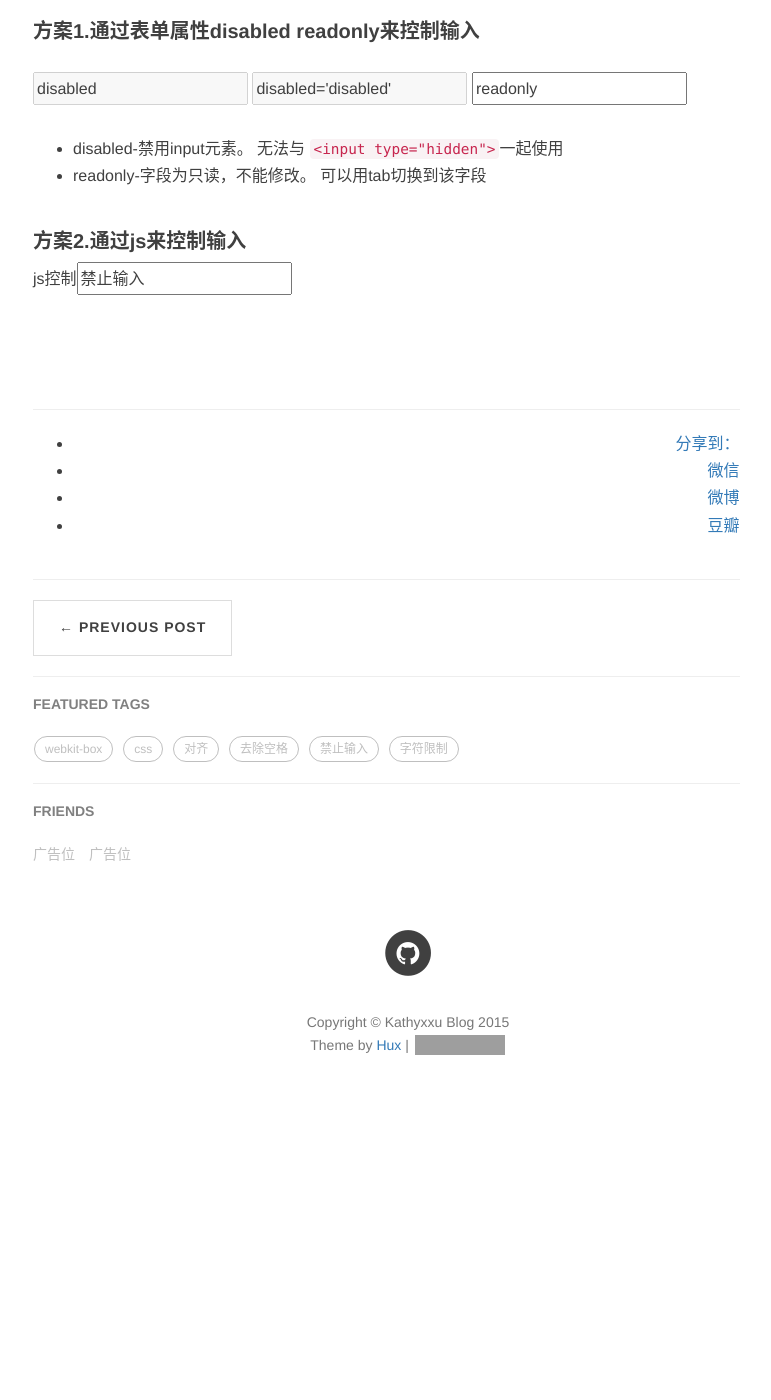
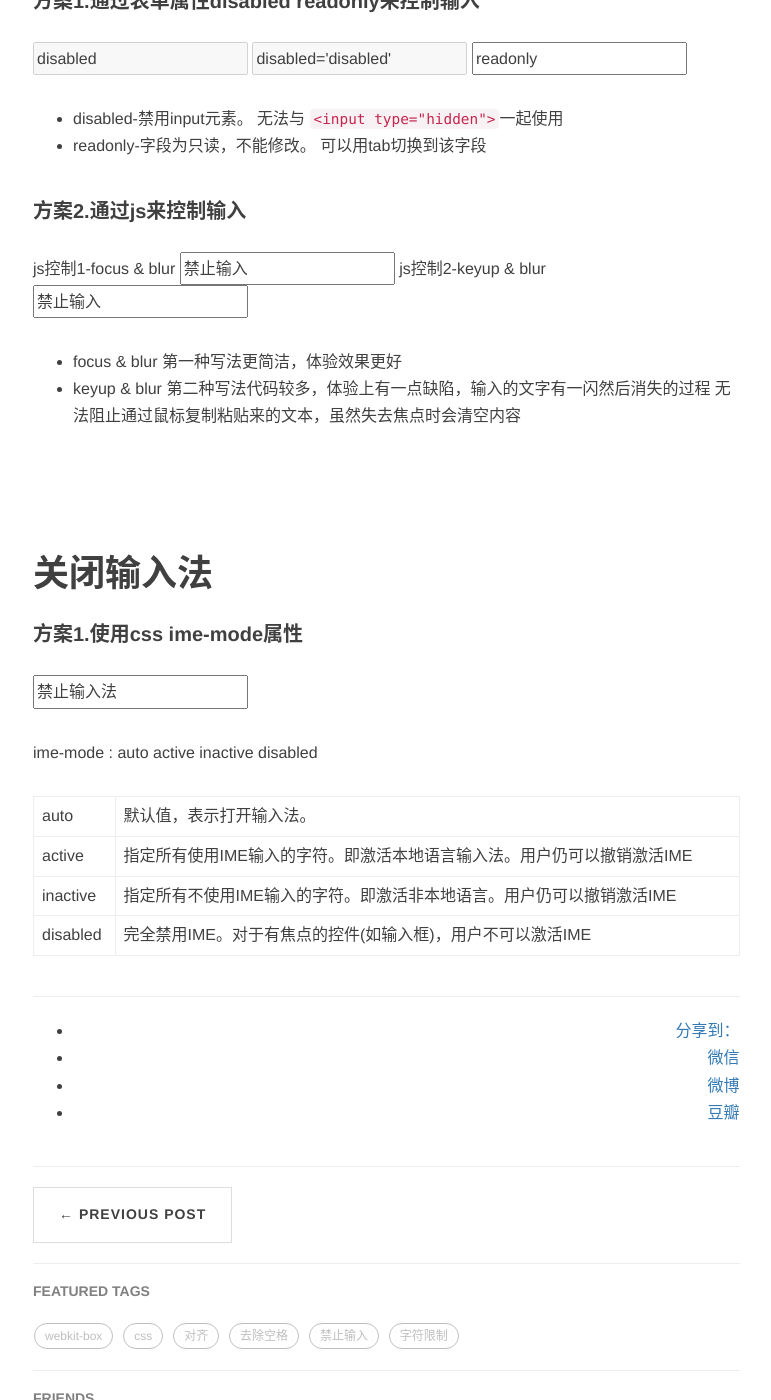
Before and after one commit to kathyxxu/kathyxxu.github.io, a Jekyll site: the page built from _posts/2015-11-14-form.markdown, in a window 1280 px wide and 1400 px high, scrolled down 1049 px. Shown: the whole window, without its empty margins (232-1003 px from the left). Built offline with Jekyll 4.4.1, drawn with Linux system fonts in a browser that asks for light colours; nearby versions of some CDN libraries; comment, search, counter and statistics services are not loaded; before the commit the page ends 2199 px from its top, so only the background shows below that; grey boxes are pictures that could not be loaded.

Commit message:
update source

```diff
--- a/_posts/2015-11-14-form.markdown
+++ b/_posts/2015-11-14-form.markdown
@@ -12,14 +12,16 @@ tags:
 ---
 
 # 1.去除字符串左右两边的空格 #
-<textarea id="tvalue" width="500" height="200">  我的左右两边都有空格   </textarea>
-<input type="button" id="tbtn" value="过滤">
-
-<script>
+<div>
+	<textarea id="tvalue" width="500" height="200">  我的左右两边都有空格   </textarea><br/>
+	<input type="button" id="tbtn" value="过滤">
+</div>
+<script type="text/javascript">
 	var tvalue = document.getElementById("tvalue"),
 		tbtn = document.getElementById("tbtn");
 
 	tbtn.onclick = function() {
+		console.log(1111, tvalue.value)
 		tvalue.value = tvalue.value.replace(/^(\s|\u00A0)+|(\s|\u00A0)+$/g, "")
 	}
 </script>
@@ -28,15 +30,16 @@ tags:
 
 # 2.验证用户是否输入 #
 <div>
-	<input type="text" id="tvalue2" value="xx"/>
-	<input type="button" id="tbtn2" value="验证是否为空"/>
+	<input type="text" id="cvalue" value="kathyxxu"/>
+	<input type="button" id="cbtn" value="验证是否为空"/>
 </div>
-<script>
-	var tvalue = document.getElementById("tvalue2"),
-		tbtn = document.getElementById("tbtn2");
+<script type="text/javascript">
+	var cvalue = document.getElementById("cvalue"),
+		cbtn = document.getElementById("cbtn");
 
-	tbtn.onclick = function() {
-		if(!tvalue.value.replace(/^(\s|\u00A0)+|(\s|\u00A0)+$/g, "")){
+	cbtn.onclick = function() {
+		console.log(222, cvalue.value)
+		if(!cvalue.value.replace(/^(\s|\u00A0)+|(\s|\u00A0)+$/g, "")){
 			alert('empty input')
 		}else{
 			alert('not empty input')
@@ -44,6 +47,7 @@ tags:
 	}
 </script>
 <br/><br/>
+
 
 
 # 3.禁止输入 #
@@ -58,14 +62,59 @@ tags:
 * readonly-字段为只读，不能修改。
   可以用tab切换到该字段
 
+
 #### 方案2.通过js来控制输入 ####
-<div>js控制<input type="text" value="禁止输入" id="noInput"/></div>
+js控制1-focus & blur <input type="text" value="禁止输入" id="noInput1"/>
+js控制2-keyup & blur <input type="text" value="禁止输入" id="noInput2"/>
 
-<script>
-	var _noInput = document.getElementById("noInput");
+* focus & blur
+  第一种写法更简洁，体验效果更好
+* keyup & blur
+  第二种写法代码较多，体验上有一点缺陷，输入的文字有一闪然后消失的过程
+  无法阻止通过鼠标复制粘贴来的文本，虽然失去焦点时会清空内容
 
-	_noInput.onfocus = function() {
-		_noInput.blur();
+<script type="text/javascript">
+	var _noInput1 = document.getElementById("noInput1");
+	var _noInput2 = document.getElementById("noInput2");
+
+	_noInput1.onfocus = function() {
+		_noInput1.blur();
+	}
+
+	_noInput2.onkeyup = _noInput2.onblur = function() {
+		this.value = "";
 	}
 </script>
 <br/><br/>
+
+
+
+# 关闭输入法 #
+#### 方案1.使用css ime-mode属性 ####
+<input type="text" id="banInputMethod" value="禁止输入法"/>
+
+ime-mode : auto  active  inactive  disabled
+
+auto | 默认值，表示打开输入法。
+active | 指定所有使用IME输入的字符。即激活本地语言输入法。用户仍可以撤销激活IME
+inactive | 指定所有不使用IME输入的字符。即激活非本地语言。用户仍可以撤销激活IME
+disabled | 完全禁用IME。对于有焦点的控件(如输入框)，用户不可以激活IME
+
+<script type="text/javascript">
+	function banInputMethod(_elementArr) {
+		var arr = _elementArr,
+			self = this;
+		if(!(_elementArr instanceof Array)) {
+			arr = [_elementArr];
+		}
+		for(var i=0, arrLen=arr.length; i<arrLen; i++) {
+			var arrI = arr[i];
+			arrI.onfocus = function() {
+				// 兼容除了chrome之外的浏览器
+				this.style.imeMode = 'disabled'
+			}
+		}
+	}
+
+	banInputMethod(document.getElementById("banInputMethod"))
+</script>
```
Also changed, not shown: 3 other files.
